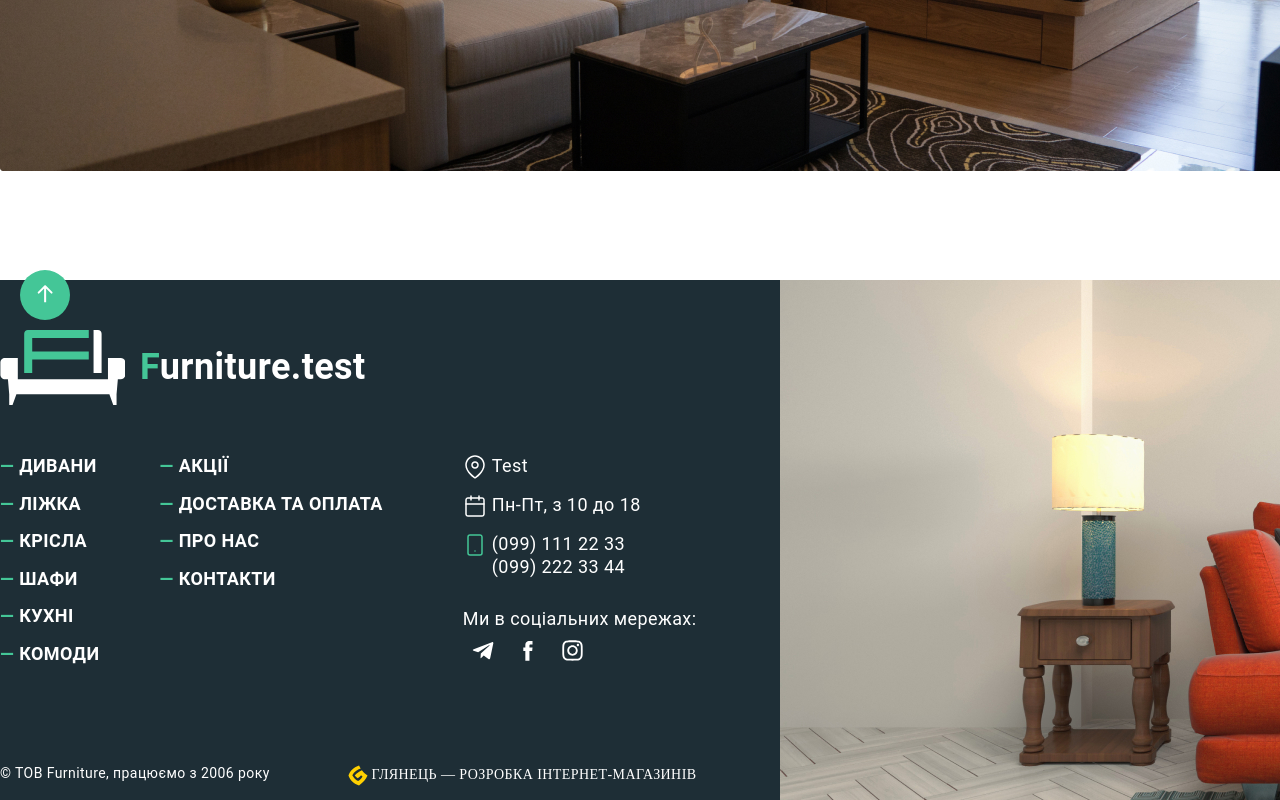
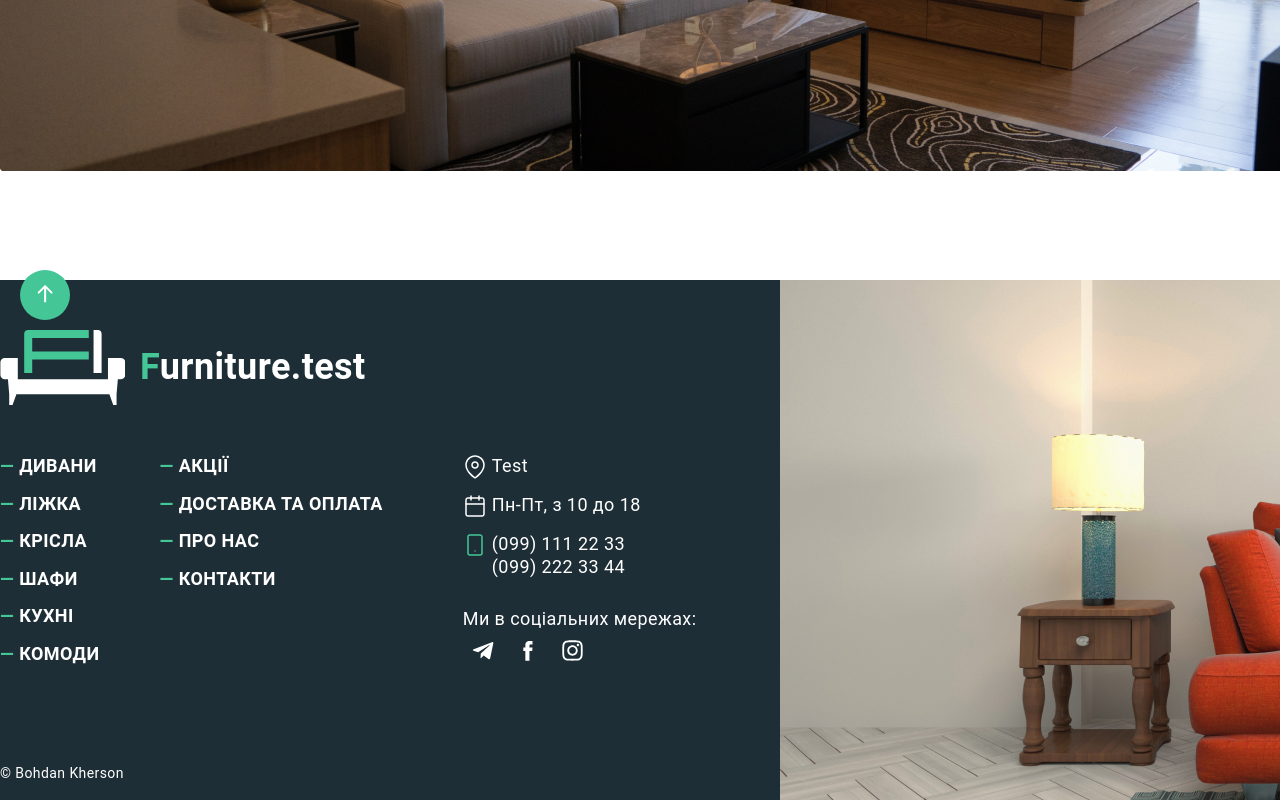
Before and after one commit to laflame102/test-task, a plain HTML site: page index.html in a window 1280 px wide. Shown: the part 4395-5195 px from the top of the page. Drawn offline with nearby package versions, Linux system fonts and the light colour scheme; a web font is replaced by a local one.

Commit message:
fixed footer

```diff
--- a/index.html
+++ b/index.html
@@ -496,15 +496,12 @@
             <ul class="footer-firm">
               <li class="footer-firm__author">
                 <p class="footer-firm__author-text">
-                  © ТОВ Furniture, працюємо з 2006 року
+                  © Bohdan Kherson
                 </p>
               </li>
               <li class="footer-firm__label">
-                <svg class="firm-icon">
-                  <use href="./sprite.svg#icon-firm"></use>
-                </svg>
                 <p class="footer-firm__label-text">
-                  Глянець — розробка інтернет-магазинів
+
                 </p>
               </li>
             </ul>
```
